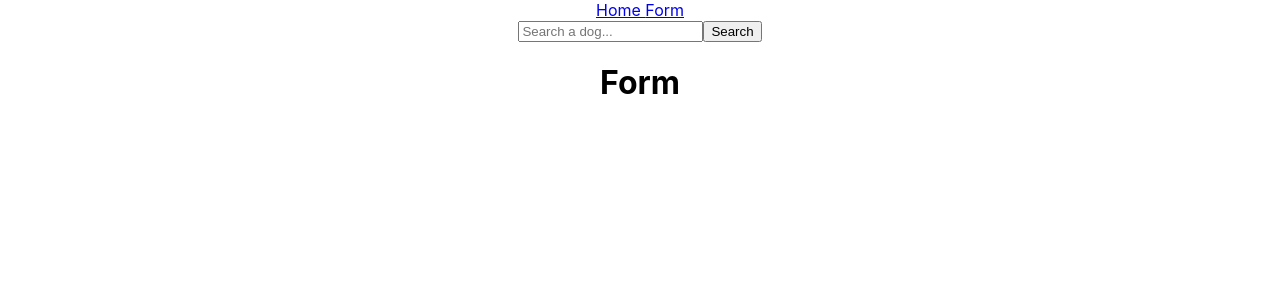
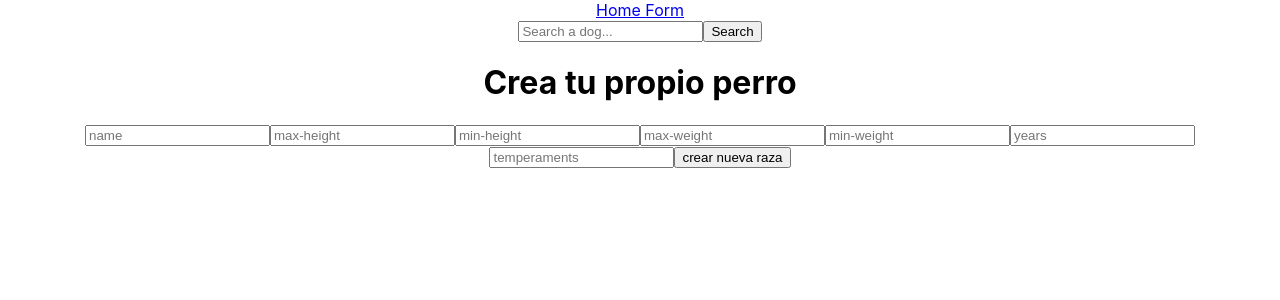
Before and after one commit to GonzaloTuset/Perro, a React (Create React App) app in the folder client/: page /Form in a window 1280 px wide. Shown: the top 300 px of the page. Built offline with nearby package versions, Linux system fonts and the light colour scheme.

Commit message:
funciona a medias

```diff
--- /dev/null
+++ b/client/src/Components/Form/DogForm.jsx
@@ -0,0 +1,33 @@
+import { useState, useEffect } from 'react';
+import axios from 'axios';
+
+const CreateDogForm = () => {
+  const handleSubmit = (event) => {
+    event.preventDefault()
+    const currentTarget = event.currentTarget
+    const newDog = {
+      name: currentTarget.name.value,
+      height: currentTarget.maxHeight.value + ' - ' + currentTarget.minHeight.value,
+      Weight: currentTarget.maxWeight.value + ' - ' + currentTarget.minWeight.value,
+      years: currentTarget.years.value,
+      temperaments: [currentTarget.temp.value]
+    }
+    console.log(newDog)
+  }
+  return(
+    <div>
+      <form onSubmit={handleSubmit}>
+        <input placeholder='name' name='name'/>
+        <input placeholder='max-height' name='maxHeight'/>
+        <input placeholder='min-height' name='minHeight'/>
+        <input placeholder='max-weight' name='maxWeight'/>
+        <input placeholder='min-weight' name='minWeight'/>
+        <input placeholder='years' name='years'/>
+        <input placeholder='temperaments' name='temp'/>
+        <button>crear nueva raza</button>
+      </form>
+    </div>
+  )
+}
+
+export default CreateDogForm;
--- a/client/src/Components/Views/Details/Detail.jsx
+++ b/client/src/Components/Views/Details/Detail.jsx
@@ -20,13 +20,13 @@ const Detail = () => {
       <NavBar/>
     </header>
 
-    <h2>id:{dogDetail.id}</h2>
+    <h2>id: {dogDetail.id}</h2>
     <img src = { formatImg(dogDetail) } alt = 'img'/>
-    <h2>name:{dogDetail.name}</h2>
-    <h2>height:{dogDetail.height ? (dogDetail.height) : ('nada')}</h2>
-    <h2>weight:{dogDetail.weight ? (dogDetail.weight) : ('nada')}</h2>
-    <h2>temperament:{dogDetail.temperaments}</h2>
-    <h2>life span:{dogDetail.life_span}{dogDetail.years}</h2>
+    <h2>name: {dogDetail.name}</h2>
+    <h2>height: {dogDetail.height ? (dogDetail.height) : ('nada')}</h2>
+    <h2>weight: {dogDetail.weight ? (dogDetail.weight) : ('nada')}</h2>
+    <h2>temperament: {dogDetail.temperaments ? dogDetail.temperaments : 'desconocido'}</h2>
+    <h2>life span: {dogDetail.life_span}{dogDetail.years}</h2>
    </div>
 
   )
--- a/client/src/Components/Views/Form/Form.jsx
+++ b/client/src/Components/Views/Form/Form.jsx
@@ -1,3 +1,4 @@
+import CreateDogForm from "../../Form/DogForm"
 import NavBar from "../../NavBar/NavBar"
 const Form = () => {
   return (
@@ -5,7 +6,8 @@ const Form = () => {
     <header>
     <NavBar/>
    </header>
-   <h1>Form</h1>
+   <h1>Crea tu propio perro </h1>
+   <CreateDogForm/>
    </div>
 
   )
--- a/client/src/Components/Views/Landing/Landing.jsx
+++ b/client/src/Components/Views/Landing/Landing.jsx
@@ -1,7 +1,13 @@
+import { useEffect } from 'react'
 import  Style  from './Landing.module.css'
 import {Link} from 'react-router-dom'
+import axios from 'axios'
 const Landing = () =>{
-return (
+  useEffect(() => {
+    axios.get('http://localhost:3001/dogs')
+  }, [])
+
+  return (
  <div className={Style.img}>
   <div>
     <Link to='/Home'>
--- a/client/src/redux/actions.js
+++ b/client/src/redux/actions.js
@@ -24,7 +24,9 @@ export const fetchData = () => async dispatch => {
 export const fetchDog = (name) => async dispatch =>{
   try{
     const response = await axios.get(`http://localhost:3001/dogs/?name=${name}`)
+    console.log(response.data)
     dispatch(fetchDogsname(response.data))
+
   }catch(error){
     console.log(error);
   }
--- a/client/src/redux/reducer.js
+++ b/client/src/redux/reducer.js
@@ -17,7 +17,7 @@ const rootReducer = (state = initialState, action) => {
     case FETCH_DATA_NAME:
       return{
         ...state,
-        dogs:[...action.payload]
+        dogs:[...action.payload],
       }
     default:
       return { ...state };
```
